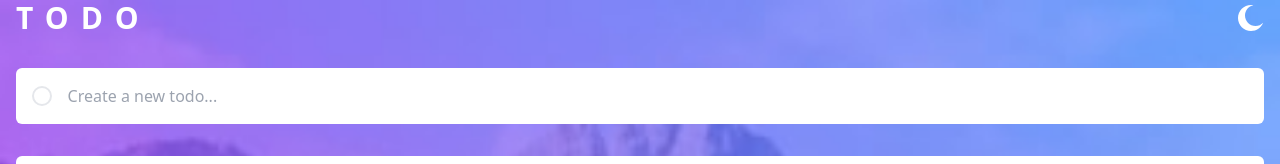
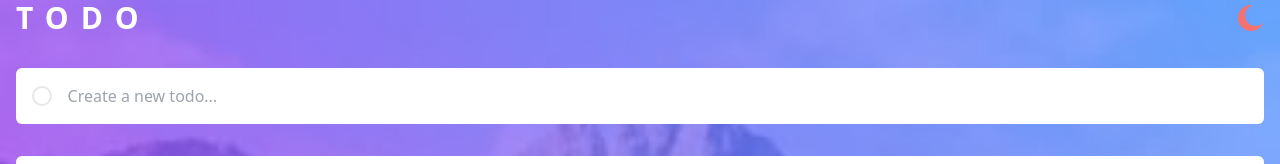
Before and after one commit to Googluu/TODOs, a React (Vite) app: page / in a window 1280 px wide. Shown: the top 164 px of the page. Built offline with nearby package versions, Linux system fonts and the light colour scheme.

Commit message:
rest operator and spreed aperator

```diff
--- a/src/App.jsx
+++ b/src/App.jsx
@@ -10,7 +10,7 @@ function App() {
             Todo
           </h1>
           <button>
-            <MoonIcon fill="#fff" />
+            <MoonIcon className="fill-red-500" />
           </button>
         </div>
         <form className="mt-8 flex items-center gap-4 overflow-hidden rounded-md bg-white py-4 px-4">
--- a/src/components/icons/MoonIcon.jsx
+++ b/src/components/icons/MoonIcon.jsx
@@ -1,6 +1,13 @@
-export const MoonIcon = ({ fill }) => {
+export const MoonIcon = ({ fill = "#fff", ...props }) => {
   return (
-    <svg xmlns="http://www.w3.org/2000/svg" fill={fill} width="26" height="26">
+    <svg
+      {...props}
+      className="fill-red-400"
+      fill={fill}
+      xmlns="http://www.w3.org/2000/svg"
+      width="26"
+      height="26"
+    >
       <path
         fillRule="evenodd"
         d="M13 0c.81 0 1.603.074 2.373.216C10.593 1.199 7 5.43 7 10.5 7 16.299 11.701 21 17.5 21c2.996 0 5.7-1.255 7.613-3.268C23.22 22.572 18.51 26 13 26 5.82 26 0 20.18 0 13S5.82 0 13 0z"
```
